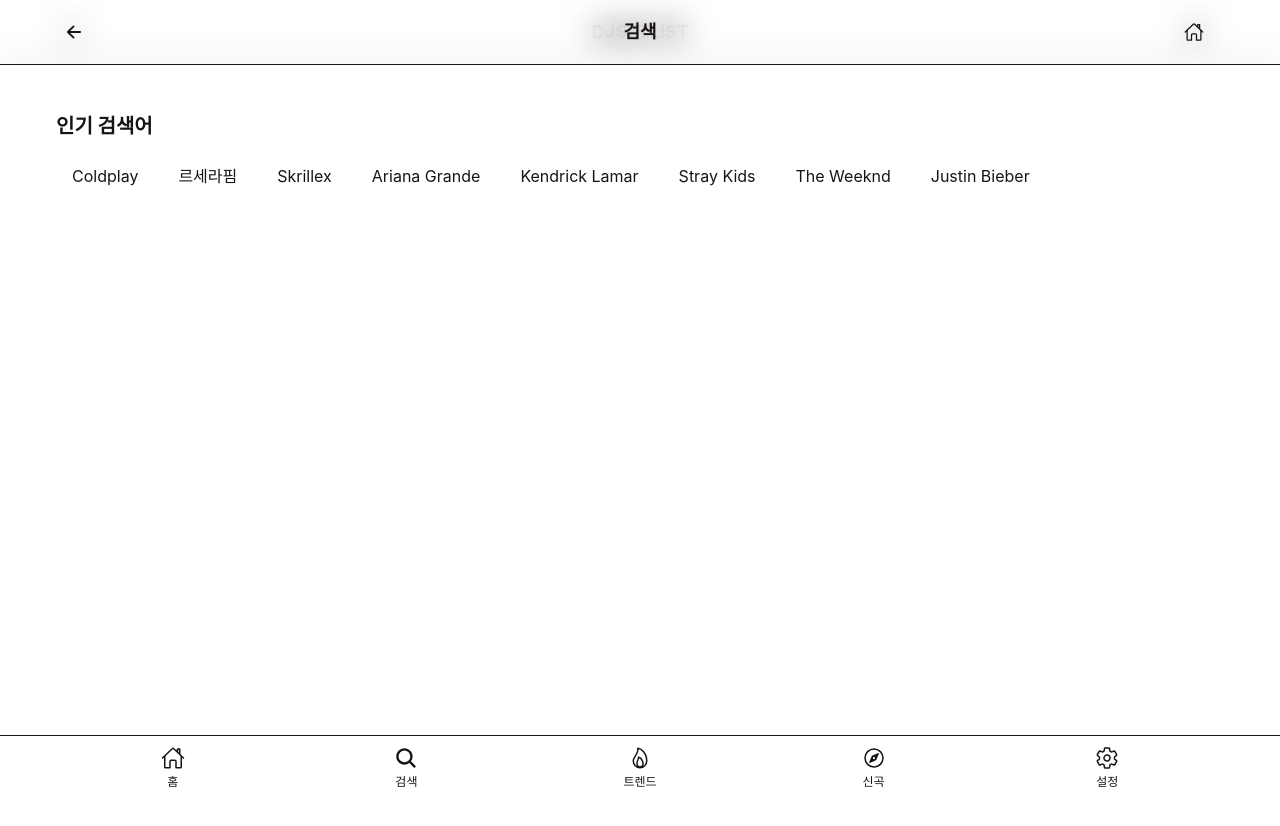
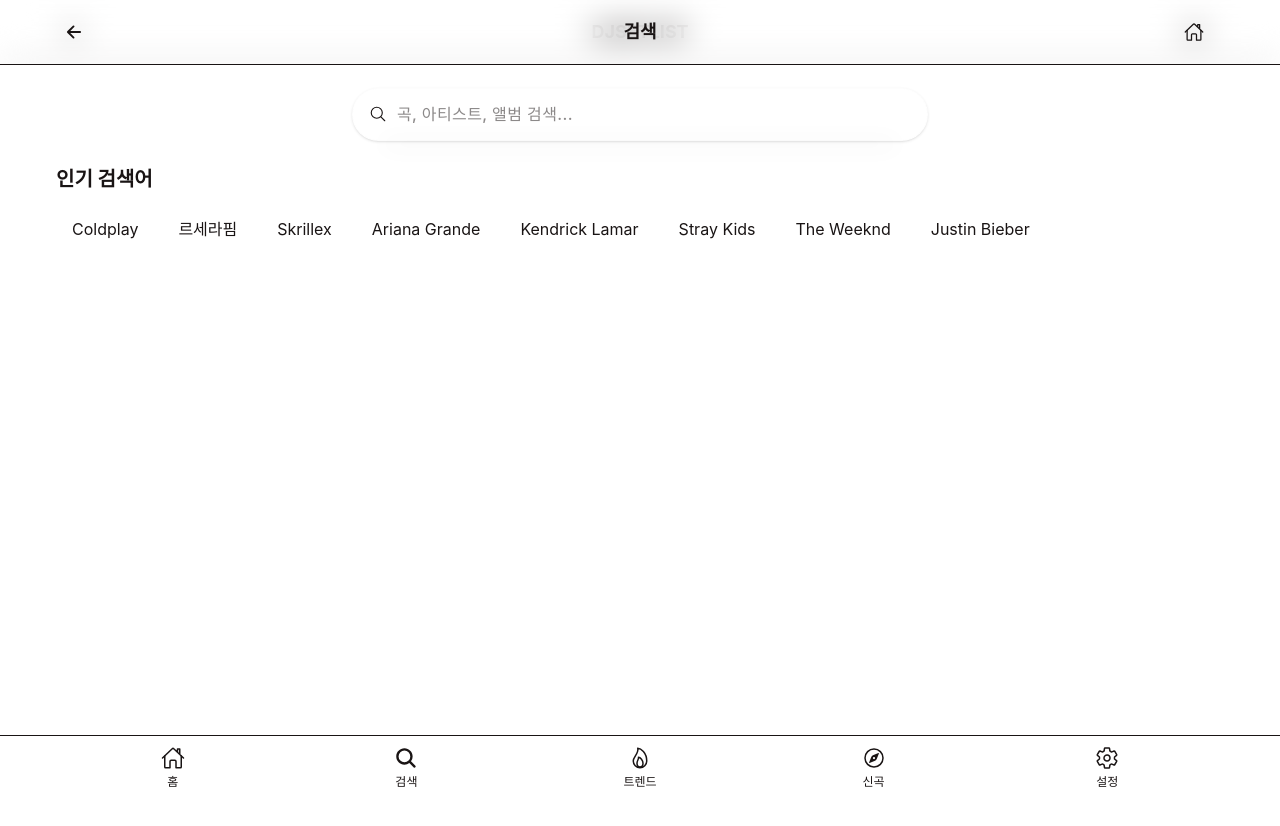
Before and after one commit to jihohub/music-x-music, a Next.js app: page /search in a window 1280 px wide. Shown: the top 826 px of the page. Built offline with nearby package versions, Linux system fonts and the light colour scheme; no server answers.

Commit message:
Fix: SearchBar 컴포넌트 css에서 backdrop-filter 속성 제거

```diff
--- a/src/features/search/SearchPage.tsx
+++ b/src/features/search/SearchPage.tsx
@@ -5,7 +5,7 @@ import BasicSearchResults from "./components/BasicSearchResults";
 import InfiniteScrollResults from "./components/InfiniteScrollResults";
 import NoResults from "./components/NoResults";
 import PopularSearches from "./components/PopularSearches";
-// import SearchHeader from "./components/SearchHeader";
+import SearchHeader from "./components/SearchHeader";
 import { useSearchPageLogic } from "./hooks/useSearchPageLogic";
 
 export function SearchPage() {
@@ -74,14 +74,14 @@ export function SearchPage() {
       id="search-page-container"
     >
       {/* 헤더 영역: 검색 입력과 탭 */}
-      {/* <SearchHeader
+      <SearchHeader
         searchTerm={searchTerm}
         searchType={searchType}
         handleSearchChange={handleSearchChange}
         clearSearch={clearSearch}
         handleSearchSubmit={handleSearchSubmit}
         handleTypeChange={handleTypeChange}
-      /> */}
+      />
 
       {/* 초기 로딩 상태 */}
       {/* <AnimatePresence mode="wait">
--- a/src/features/search/components/SearchBar.tsx
+++ b/src/features/search/components/SearchBar.tsx
@@ -45,7 +45,7 @@ export const SearchBar = ({
         initial={{ opacity: 0.8, y: -10 }}
         animate={{ opacity: 1, y: 0 }}
         transition={{ duration: 0.3 }}
-        className="relative bg-card-bg/80 backdrop-blur-md rounded-full border border-gray-200/10 px-4 py-2.5 shadow-sm"
+        className="relative bg-card-bg rounded-full border border-gray-200/10 px-4 py-2.5 shadow-sm"
         whileTap={{ scale: 0.99 }}
       >
         <div className="flex items-center">
```
